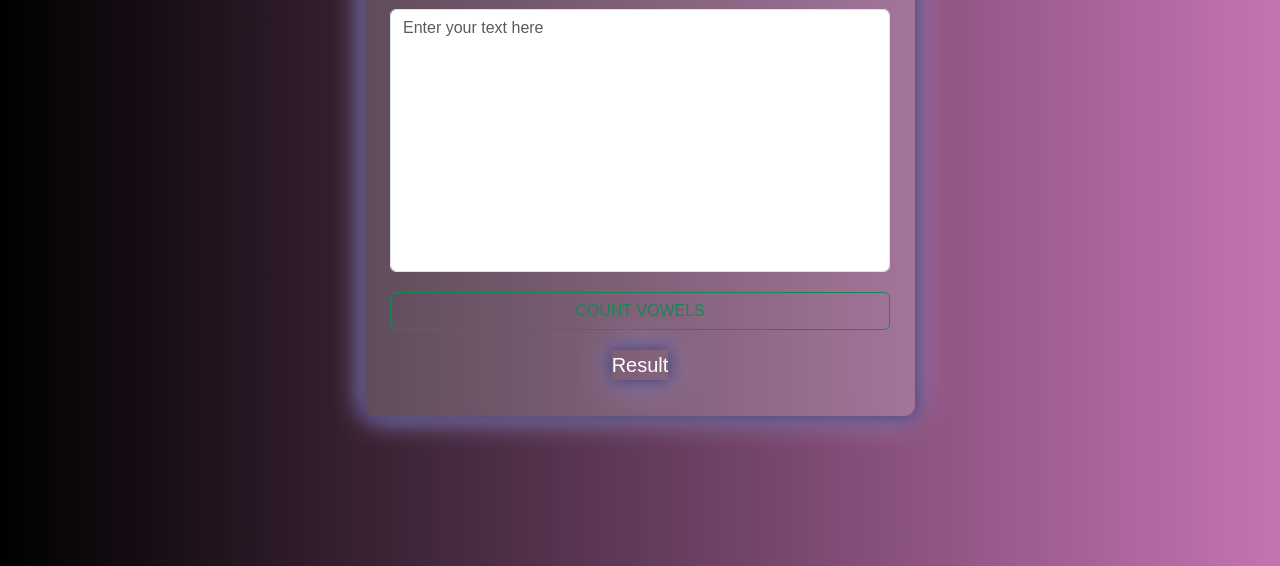
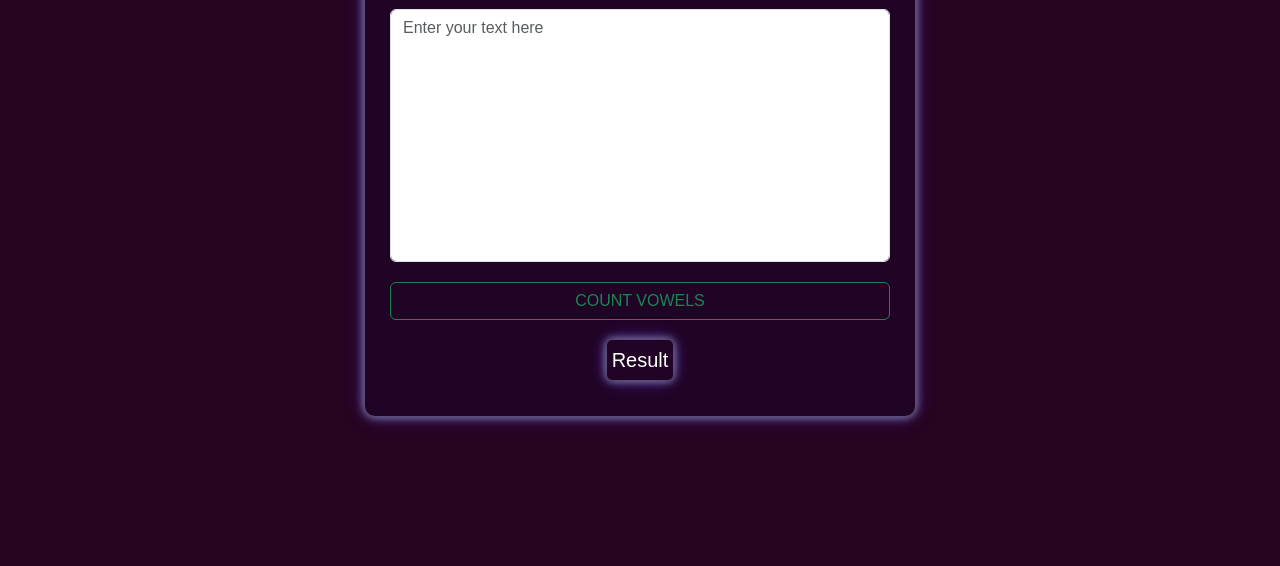
Before and after one commit to muaz64/Vowelchecker, a plain HTML site: page index.html in a window 1280 px wide. Shown: the part 234-800 px from the top of the page. Drawn offline with nearby package versions, Linux system fonts and the light colour scheme.

Commit message:
css update 1

```diff
--- a/style.css
+++ b/style.css
@@ -4,10 +4,10 @@ body {
     justify-content: center;
     align-items: center;
     height: 100vh;
-    background: linear-gradient(to right, #000000 , #c474b3 );
+    background-color:  #270420 ;
 }
 .container {
-    background-color: rgba(255, 255, 255, 0.2);
+    background-color: #210325;
     backdrop-filter: blur(10px);
     width: 550px;
     height: 500px;
@@ -22,10 +22,10 @@ body {
 }
 @keyframes neonGlow {
     from {
-        box-shadow: 0px 0px 10px rgba(0, 0, 0,0.2);
+        box-shadow: 0px 0px 1px rgba(0, 0, 0,0.2);
     }
     to {
-        box-shadow: 0px 0px 20px #332d50, 0px 0px 30px #cec8ec, 0px 0px 20px #352292;
+        box-shadow: 0px 0px 5px #332d50, 0px 0px 10px #cec8ec, 0px 0px 20px #352292;
     }
 }
 h1 {
@@ -41,7 +41,7 @@ textarea {
     display: block;
     font-size: 24px;
     padding: 20px;
-    color: rgb(0,0,0);
+    color: #000000;
     border: 1px solid #dddddd;
     border-radius: 5px;
     resize: none;
@@ -58,7 +58,7 @@ textarea {
     }
 }
 button {
-    color: #ffffff;
+
     padding: 15px 30px;
     width: 100%; /* Modified to occupy full width */
     max-width: 500px; /* Added max-width */
@@ -77,6 +77,8 @@ button:hover {
 #result {
     font-size: 20px;
     margin-top: 20px;
+    padding: 5px;
+    border-radius: 5px;
     color: #ffffff;
     animation: neonGlow 1s infinite alternate;
 }
```
